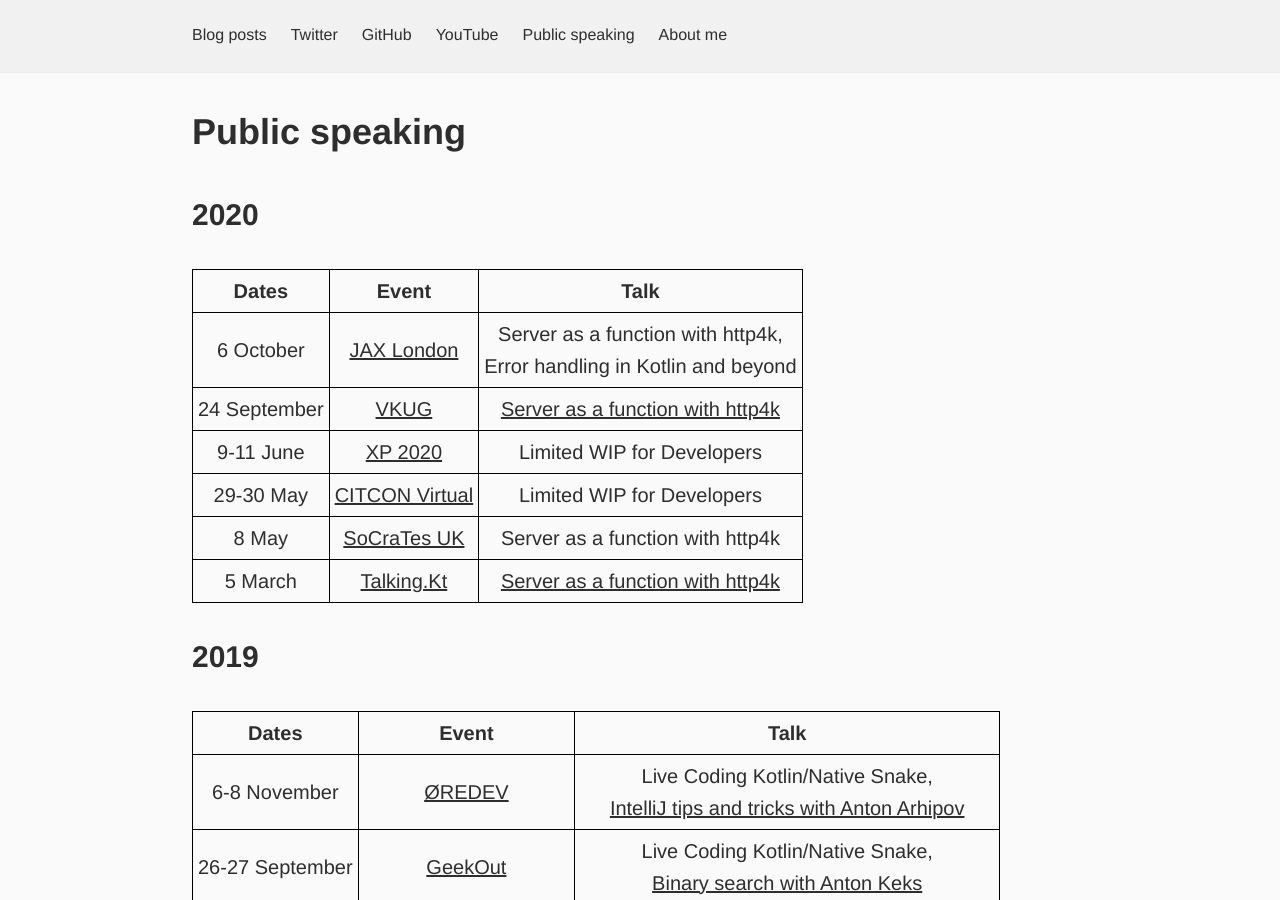
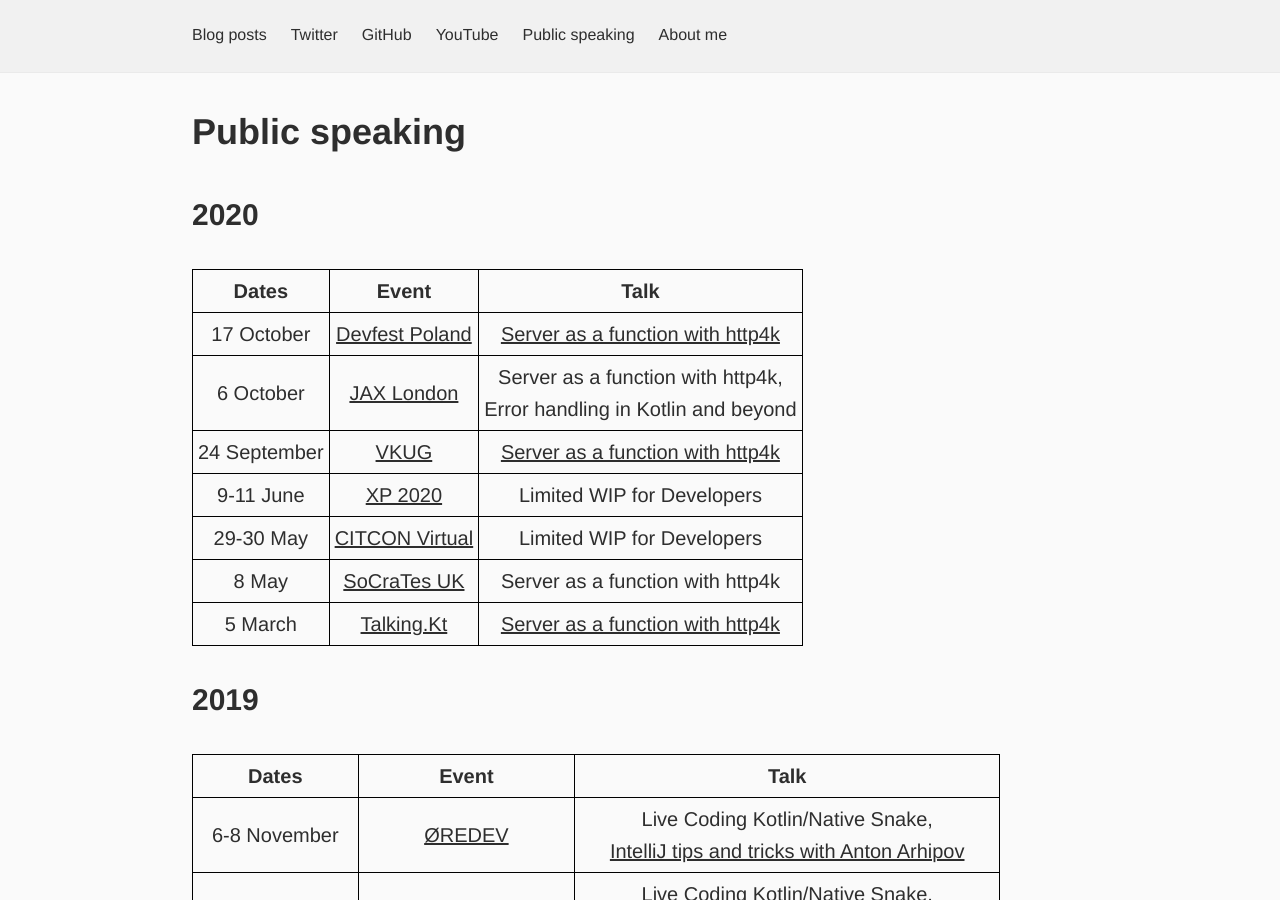
Before and after one commit to dkandalov/dkandalov.github.io, a Jekyll site: the page built from public-speaking.md, in a window 1280 px wide and 900 px high. Built offline with Jekyll 4.4.1, drawn with Linux system fonts in a browser that asks for light colours.

Commit message:
updated public-speaking.md

```diff
--- a/public-speaking.md
+++ b/public-speaking.md
@@ -8,6 +8,7 @@ permalink: public-speaking
 
 | Dates | Event | Talk |
 | --- | --- | --- |
+| 17 October      | [Devfest Poland](https://gdg.community.dev/events/details/google-gdg-warszawa-presents-devfest-poland-2020-with-gdg) | [Server as a function with http4k](https://www.youtube.com/watch?v=x325JPp1aSo&t=6345s) |
 | 6 October       | [JAX London](https://jaxlondon.com) | Server as a function with http4k,<br/>Error handling in Kotlin and beyond |
 | 24 September    | [VKUG](https://www.meetup.com/Virtual-Kotlin-User-Group/events/269998087) | [Server as a function with http4k](https://www.youtube.com/watch?v=GVU5VWGTJgc) |
 | 9-11 June       | [XP 2020](https://www.agilealliance.org/xp2020) | Limited WIP for Developers |
```
